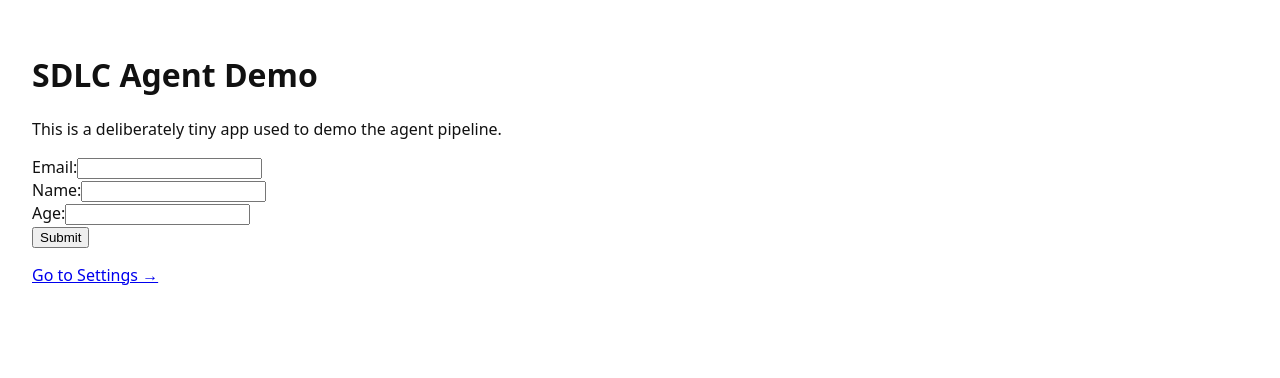
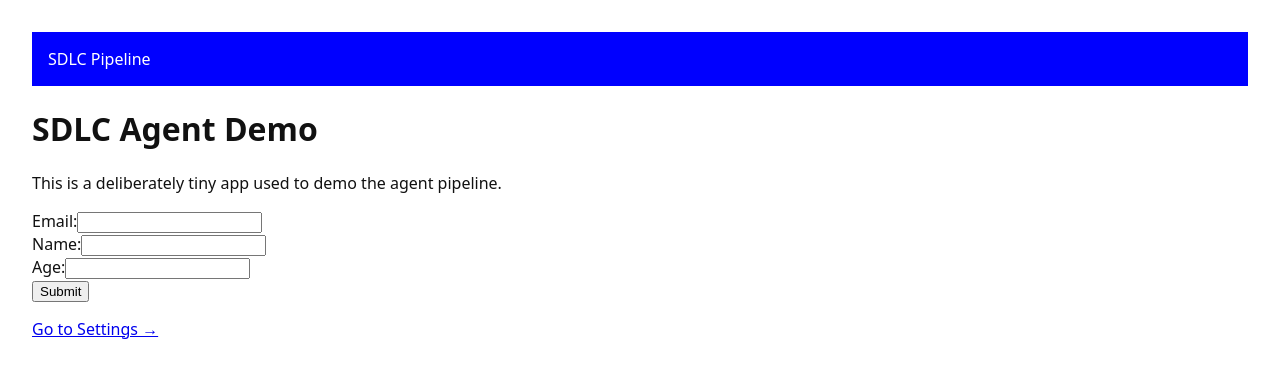
Before and after one commit to Rohit2697/demo-nextjs-app, a Next.js app: page / in a window 1280 px wide. Shown: the top 378 px of the page. Built offline with nearby package versions, Linux system fonts and the light colour scheme.

Commit message:
TICKET-12CDD8: add a new navbar SDLC pipeline with blue color

```diff
--- /dev/null
+++ b/app/components/Navbar.tsx
@@ -0,0 +1,11 @@
+import React from 'react';
+
+const Navbar: React.FC = () => {
+  return (
+    <nav style={{ backgroundColor: 'blue', padding: '1rem', color: 'white' }}>
+      SDLC Pipeline
+    </nav>
+  );
+};
+
+export default Navbar;
--- a/app/layout.tsx
+++ b/app/layout.tsx
@@ -1,4 +1,5 @@
 import { ThemeProvider } from "./theme/ThemeContext";
+import Navbar from "./components/Navbar";
 
 export const metadata = {
   title: "SDLC Agent Demo",
@@ -13,6 +14,7 @@ export default function RootLayout({
   return (
     <html lang="en">
       <body style={{ fontFamily: "system-ui, sans-serif", margin: 0, padding: "2rem" }}>
+        <Navbar />
         <ThemeProvider>{children}</ThemeProvider>
       </body>
     </html>
```
